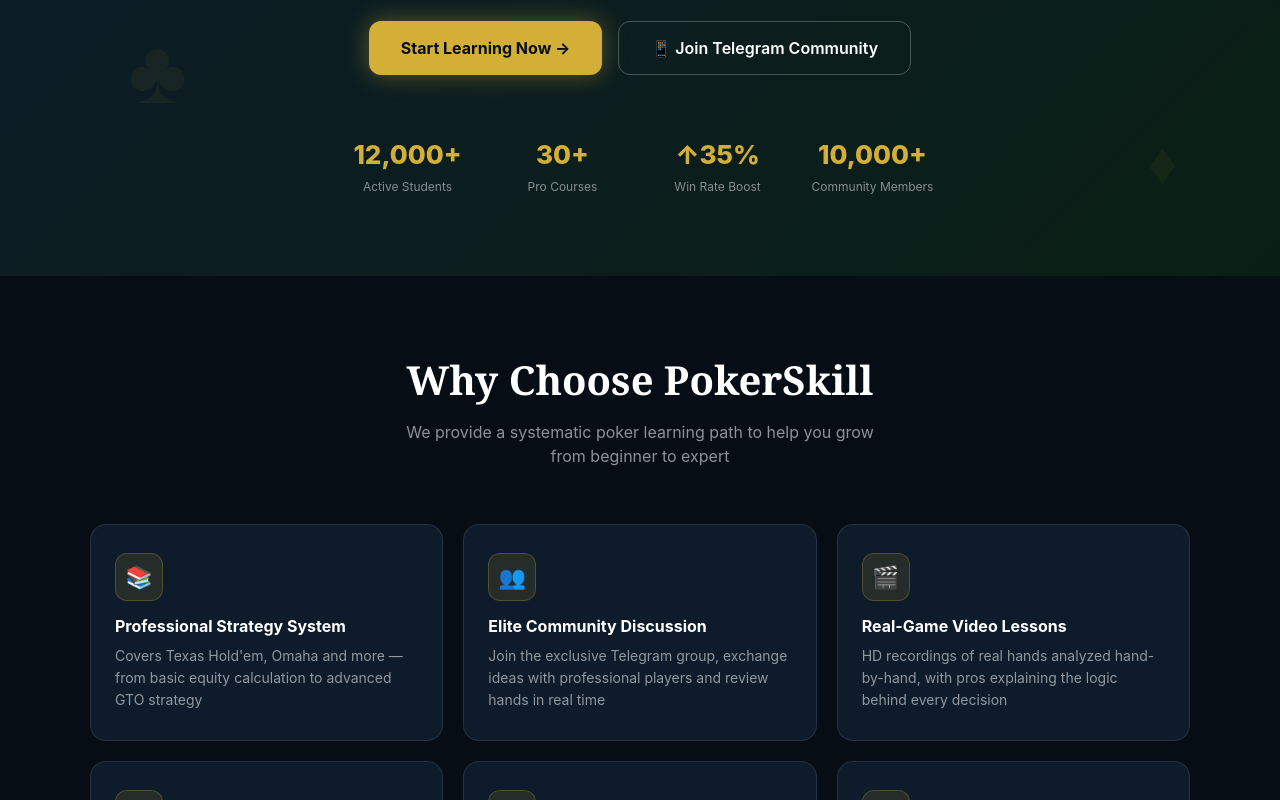
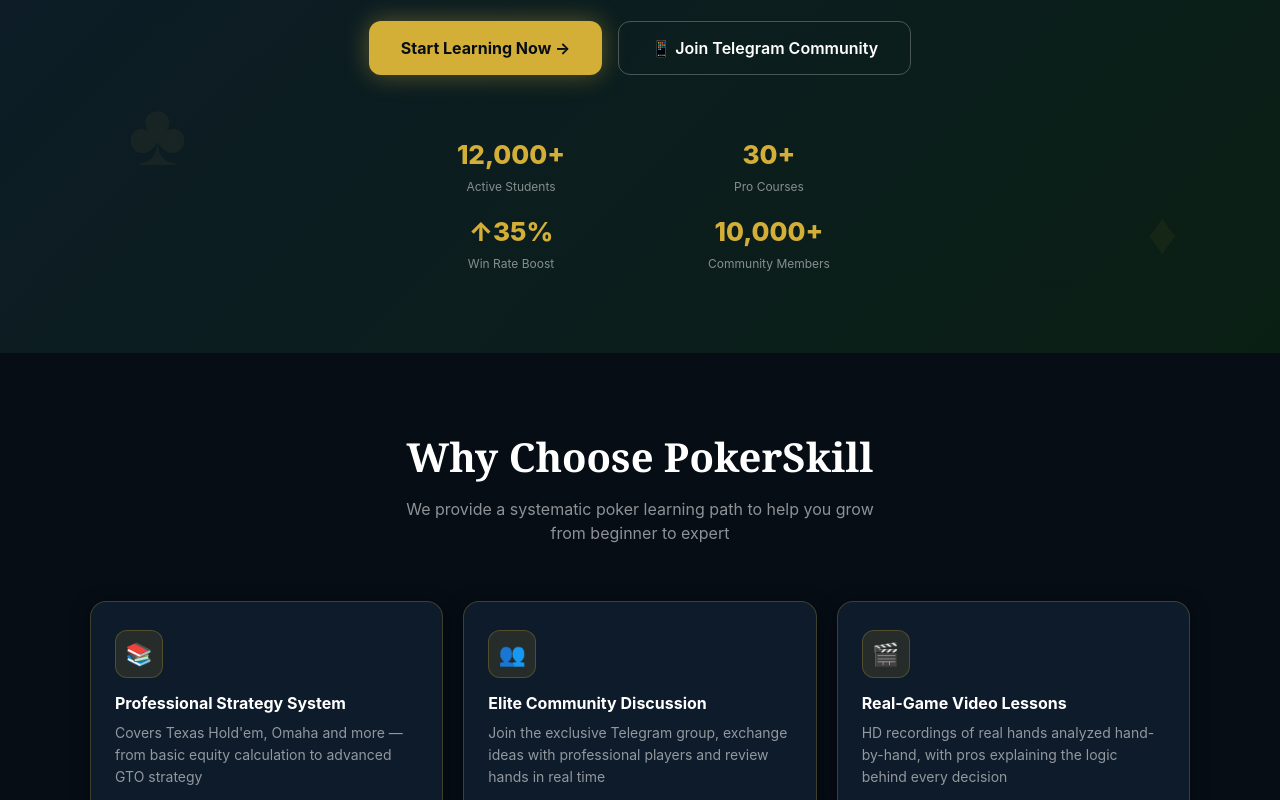
Before and after one commit to KK88100/pokerskill, a Next.js app: page /en in a window 1280 px wide. Shown: the part 480-1280 px from the top of the page. Built offline with nearby package versions, Linux system fonts and the light colour scheme.

Commit message:
fix: 修复手机端 stats 网格 + 功能卡片边框

```diff
--- a/app/[locale]/page.tsx
+++ b/app/[locale]/page.tsx
@@ -120,7 +120,7 @@
           </div>
 
           {/* Stats */}
-          <div style={{ display: 'grid', gridTemplateColumns: 'repeat(4, 1fr)', gap: 20, maxWidth: 600, margin: '0 auto' }}>
+          <div style={{ display: 'grid', gridTemplateColumns: 'repeat(2, 1fr)', gap: 16, maxWidth: 500, margin: '0 auto' }}>
             {[
               { value: '12,000+', label: t('hero.stats.students') },
               { value: '30+', label: t('hero.stats.courses') },
@@ -152,9 +152,10 @@
             {features.map(({ icon, key }) => (
               <div key={key} style={{
                 background: '#0d1b2a',
-                border: '1px solid rgba(255,255,255,0.1)',
+                border: '1px solid rgba(212,175,55,0.25)',
                 borderRadius: 16,
                 padding: '28px 24px',
+                boxShadow: '0 4px 20px rgba(0,0,0,0.4)',
               }}>
                 <div style={{
                   width: 48, height: 48,
```
